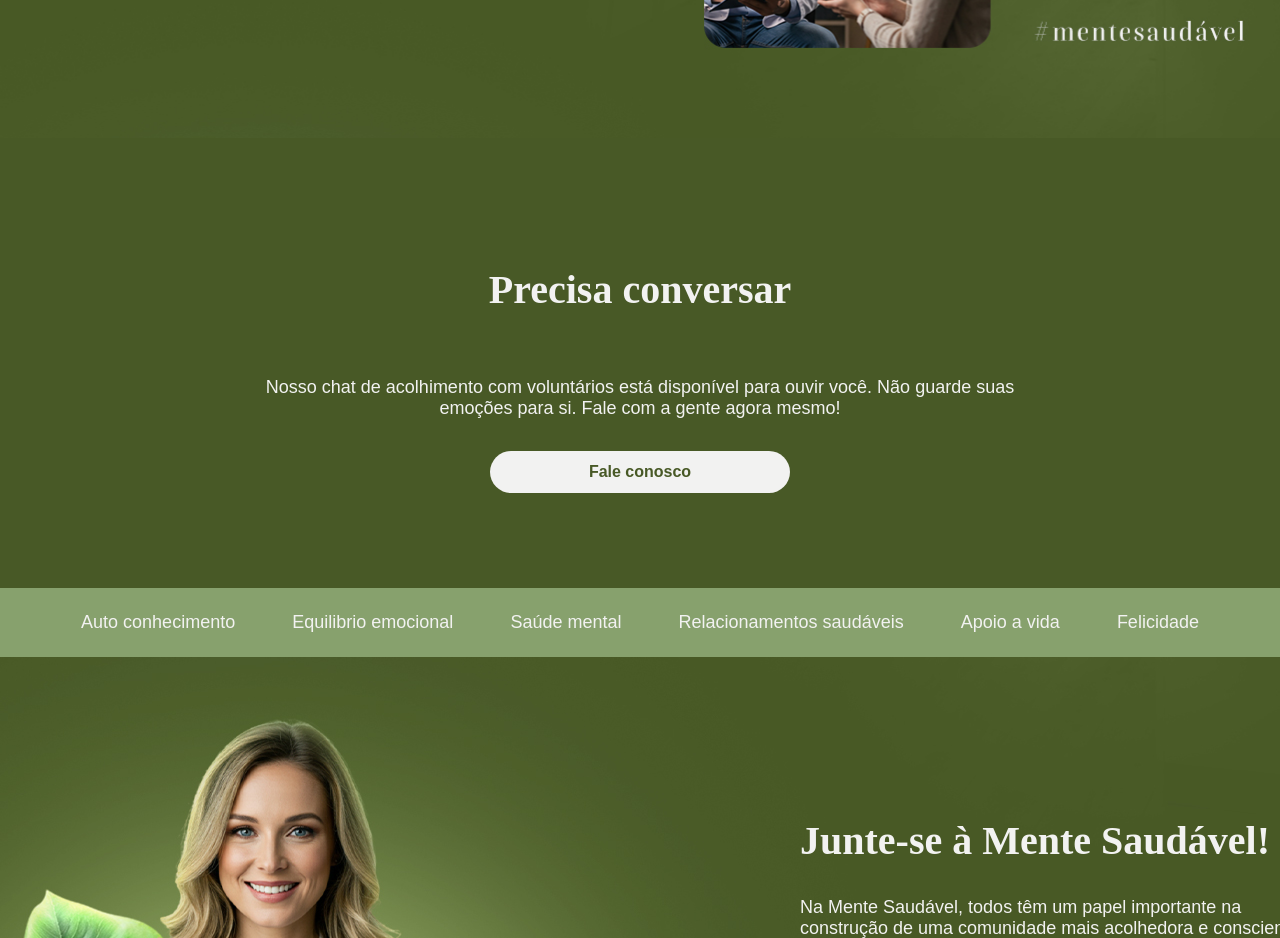
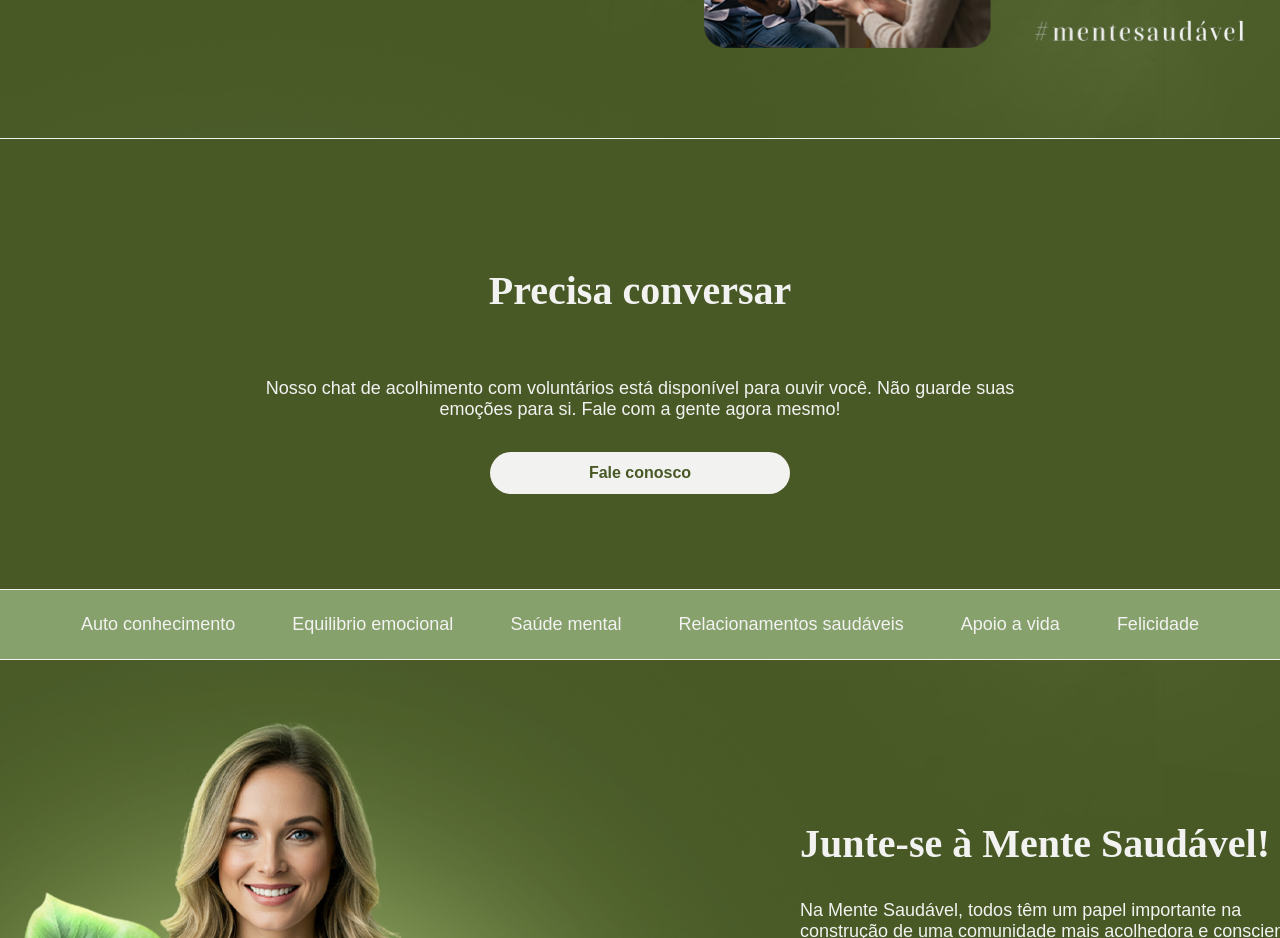
Before and after one commit to pedro-cruzz/projeto-semestral, a React (Vite) app: page / in a window 1280 px wide. Shown: the part 3240-4178 px from the top of the page. Built offline with nearby package versions, Linux system fonts and the light colour scheme; a web font is replaced by a local one.

Commit message:
feat: adicionar separadores entre seções na página inicial

```diff
--- a/src/pages/Home/index.tsx
+++ b/src/pages/Home/index.tsx
@@ -15,6 +15,7 @@ import {
   TitleBanner1,
   TextBanner1,
   ContainerBanner1,
+  Separator,
 
 } from "./styles";
 import { ToolTip } from "../../components/ToolTip";
@@ -89,6 +90,7 @@ export function Home() {
         <Banner image={banner5} height="641px">
           <h1>Home</h1>
         </Banner>
+        <Separator></Separator>
         <ChatAlert>
           <TitleChat>Precisa conversar</TitleChat>
           <TextChat>
@@ -99,9 +101,12 @@ export function Home() {
             <Button width="300px" $variant="primary">
               Fale conosco
             </Button>
+
           </a>
         </ChatAlert>
+        <Separator></Separator>
         <ToolTip />
+        <Separator></Separator>
         <Banner image={banner6} height="641px">
           <div>
             <TitleBanner6>Junte-se à Mente Saudável!</TitleBanner6>
@@ -122,7 +127,6 @@ export function Home() {
           </div>
         </Banner>
       </div>
-      <div></div>
       <div id="#form">
         <TitleForm>Psicólogos, juntem-se a Mente Saudável</TitleForm>
         <TextForm>
--- a/src/pages/Home/styles.ts
+++ b/src/pages/Home/styles.ts
@@ -145,3 +145,9 @@ export const TextBanner1 = styled.p`
   width: 100%;
   max-width: 380px;
 `;
+
+export const Separator = styled.div`
+  width: 100%;
+  height: 1px;
+  background-color: ${theme.colors.WHITE};
+`;
```
